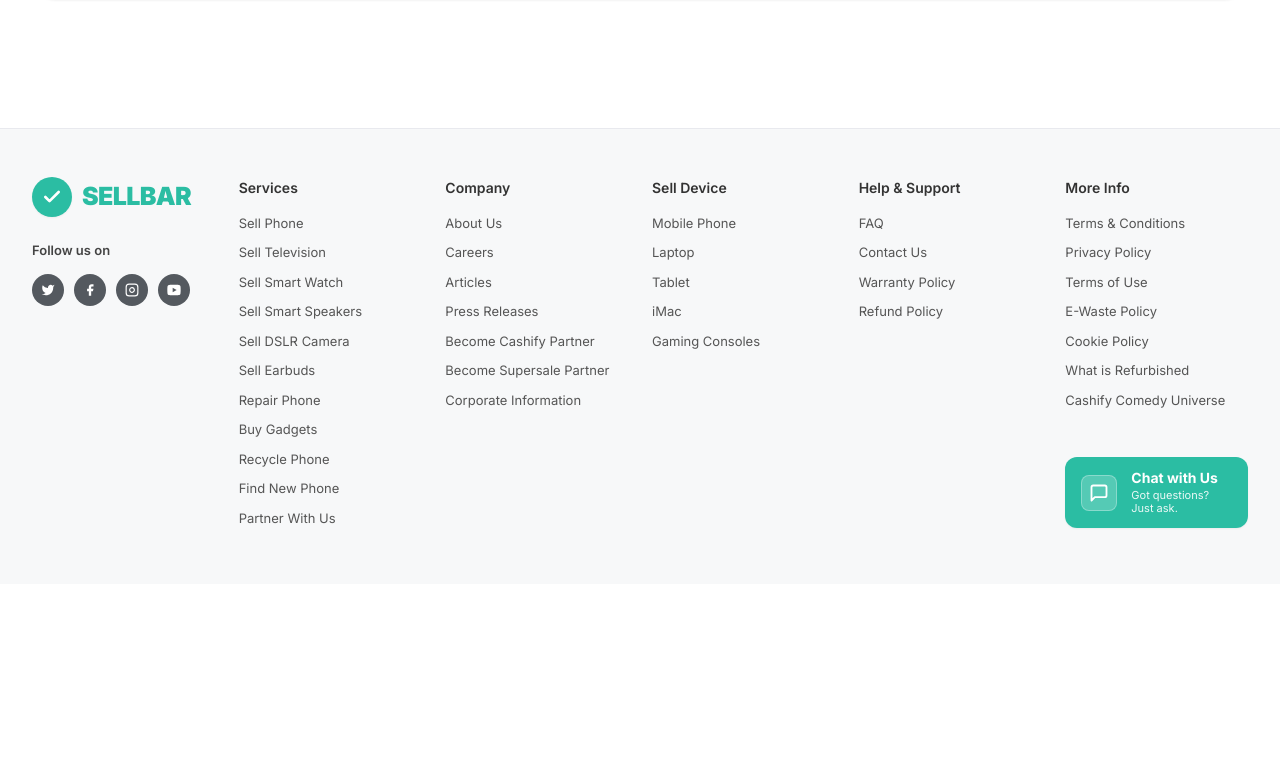
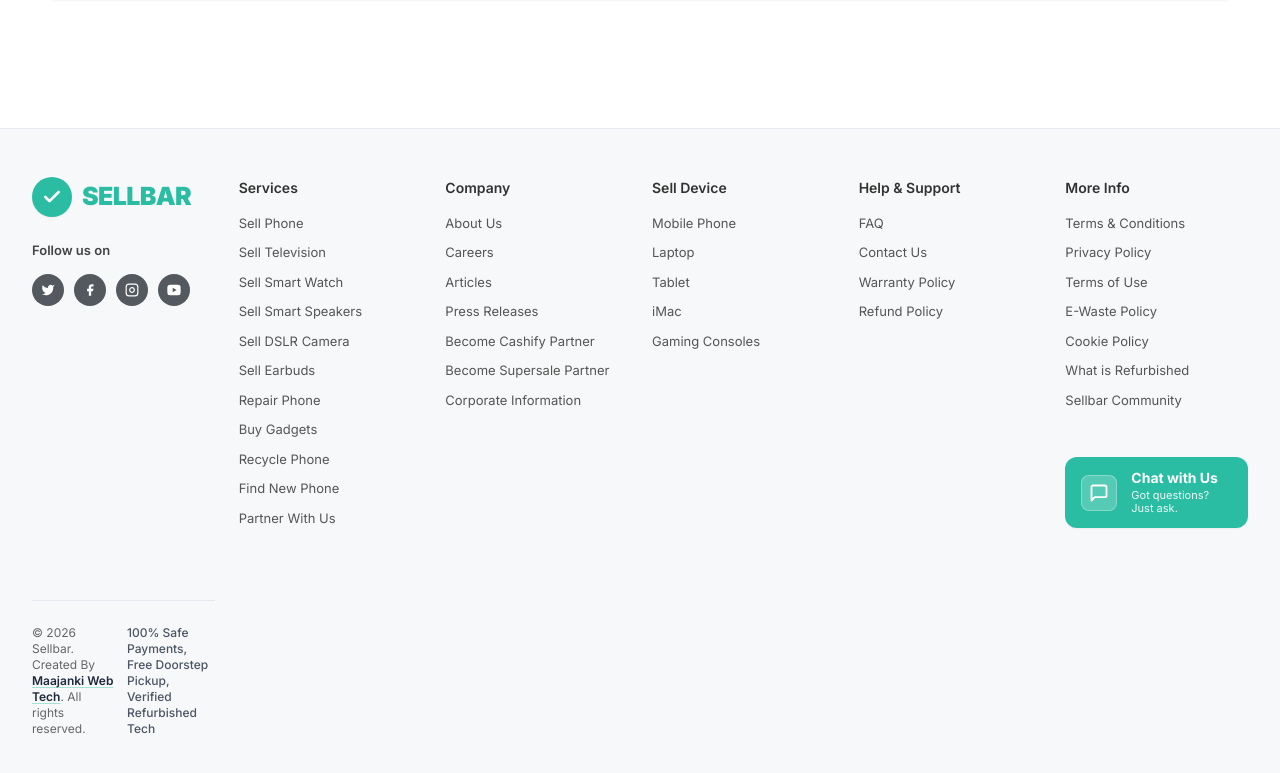
Before and after one commit to sellbar3/SELLBAR_ECOMMERCE, a Next.js app in the folder sellbar-frontend/: page / in a window 1280 px wide. Shown: the part 8235-9008 px from the top of the page. Before the commit the page ends 8819 px from the top, so only its background shows below. Built offline with nearby package versions, Linux system fonts and the light colour scheme; no server answers.

Commit message:
Update footer copyright with Maajanki Web Tech link and trust badges

```diff
--- a/sellbar-frontend/src/components/Footer.jsx
+++ b/sellbar-frontend/src/components/Footer.jsx
@@ -270,8 +270,8 @@ export default function Footer() {
                 </Link>
               </li>
               <li>
-                <Link href="/lp/ccu" className="hover:text-[#2bbda3] transition-colors">
-                  Cashify Comedy Universe
+                <Link href="/about" className="hover:text-[#2bbda3] transition-colors">
+                  Sellbar Community
                 </Link>
               </li>
             </ul>
@@ -301,6 +301,25 @@ export default function Footer() {
 
         </div>
 
+        {/* Bottom Copyright & Trust Badges */}
+        <div className="border-t border-gray-200/80 mt-12 pt-6 flex flex-col md:flex-row items-center justify-between gap-3 text-xs text-[#666666] text-center md:text-left">
+          <p>
+            &copy; 2026 Sellbar. Created By{' '}
+            <a
+              href="https://maajankiwebtech.com"
+              target="_blank"
+              rel="noopener noreferrer"
+              className="font-semibold text-gray-800 hover:text-[#2bbda3] transition-colors underline decoration-[#2bbda3]/40 underline-offset-2"
+            >
+              Maajanki Web Tech
+            </a>
+            . All rights reserved.
+          </p>
+          <p className="font-medium text-gray-600">
+            100% Safe Payments, Free Doorstep Pickup, Verified Refurbished Tech
+          </p>
+        </div>
+
       </div>
     </div>
   </footer>);
```
